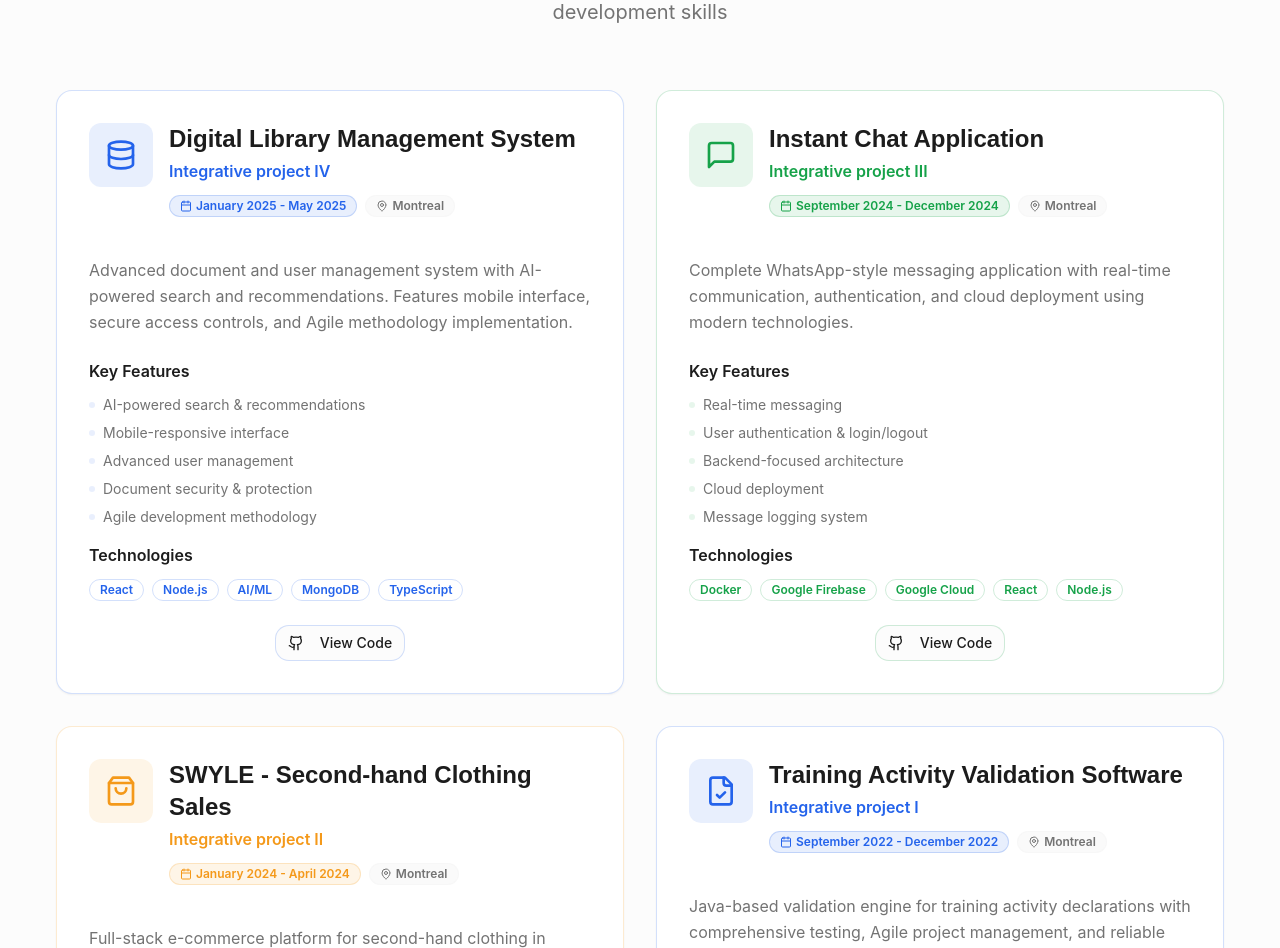
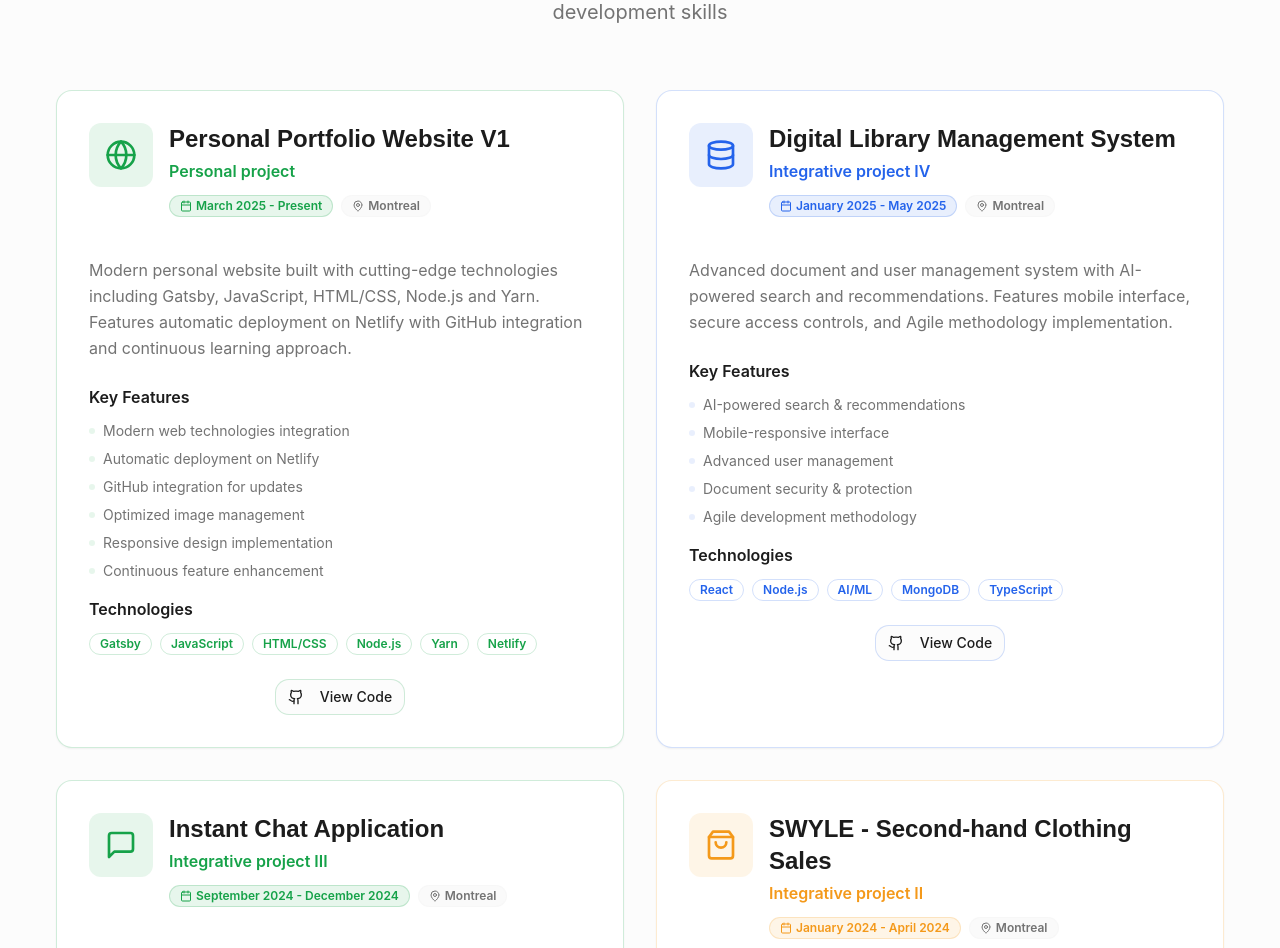
Before and after one commit to Abdeljll/dynamic-desk-show, a React (Vite) app: page / in a window 1280 px wide. Shown: the part 1720-2668 px from the top of the page. Built offline with nearby package versions, Linux system fonts and the light colour scheme.

Commit message:
Add project and fix GitLab message
Add new project "Site Web Personnel" with English description. Update "View Code" button functionality to display an English message regarding GitLab access issues.

```diff
--- a/src/components/Projects.tsx
+++ b/src/components/Projects.tsx
@@ -2,9 +2,28 @@ import { Card } from "@/components/ui/card";
 import { Badge } from "@/components/ui/badge";
 import { Button } from "@/components/ui/button";
 import { toast } from "@/hooks/use-toast";
-import { Github, Database, MessageSquare, ShoppingBag, FileCheck, MapPin, Calendar } from "lucide-react";
+import { Github, Database, MessageSquare, ShoppingBag, FileCheck, MapPin, Calendar, Globe } from "lucide-react";
 
 const projects = [
+  {
+    id: 0,
+    title: "Personal Portfolio Website V1",
+    subtitle: "Personal project",
+    description: "Modern personal website built with cutting-edge technologies including Gatsby, JavaScript, HTML/CSS, Node.js and Yarn. Features automatic deployment on Netlify with GitHub integration and continuous learning approach.",
+    icon: Globe,
+    color: "secondary",
+    period: "March 2025 - Present",
+    location: "Montreal",
+    features: [
+      "Modern web technologies integration",
+      "Automatic deployment on Netlify",
+      "GitHub integration for updates",
+      "Optimized image management",
+      "Responsive design implementation",
+      "Continuous feature enhancement"
+    ],
+    technologies: ["Gatsby", "JavaScript", "HTML/CSS", "Node.js", "Yarn", "Netlify"]
+  },
   {
     id: 1,
     title: "Digital Library Management System",
@@ -82,8 +101,8 @@ const projects = [
 export const Projects = () => {
   const handleViewCode = () => {
     toast({
-      title: "Code non disponible",
-      description: "J'attends que mon problème avec GitLab soit résolu car je n'ai plus accès à mon compte.",
+      title: "Code Unavailable",
+      description: "Waiting for my GitLab issue to be resolved as I no longer have access to my account.",
       duration: 4000,
     });
   };
```
